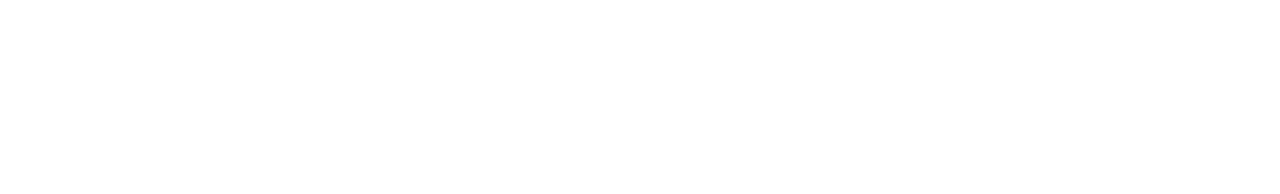
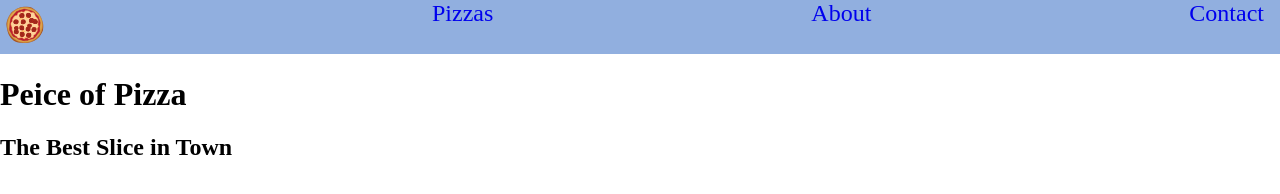
Before and after one commit to iri6ka/sass-pizza-site, a plain HTML site: page index.html in a window 1280 px wide. Drawn offline with Linux system fonts and the light colour scheme.

Commit message:
created a navbar which works in all pages

```diff
--- a/index.html
+++ b/index.html
@@ -7,6 +7,15 @@
     <link rel="stylesheet" href="./styles/style.css" />
 </head>
 <body>
-
+    <header class="nav-header">
+        <a href='./index.html'><img src="./img/pizza.svg" alt="pizza icon" /></a>
+        <nav class="nav-items">
+            <a href="./pages/pizzas.html">Pizzas</a>
+            <a href="./pages/about.html">About</a>
+            <a href="./pages/contact.html">Contact</a>
+        </nav>
+    </header>
+    <h1>Peice of Pizza</h1>
+    <h2>The Best Slice in Town</h2>
 </body>
 </html>
--- a/styles/style.css
+++ b/styles/style.css
@@ -0,0 +1,27 @@
+@import "normalize.css";
+
+.nav-header {
+    background-color: #91afdf;
+    height: 10%;
+    display: flex;
+    justify-content: space-between
+
+}
+
+.nav-header nav {
+    margin-right: 1rem;
+}
+.nav-header img {
+    height: 50px;
+    width: 50px;
+}
+
+.nav-items {
+    width: 65%;
+    display: flex;
+    justify-content: space-between;
+}
+.nav-items a{
+    text-decoration: none;
+    font-size: 1.5rem;
+}
```
Also changed, not shown: pages/about.html (+9 -1 lines), pages/contact.html (+9 -0 lines), pages/pizzas.html (+9 -1 lines), img/pizza.svg (added), 1 other file.
